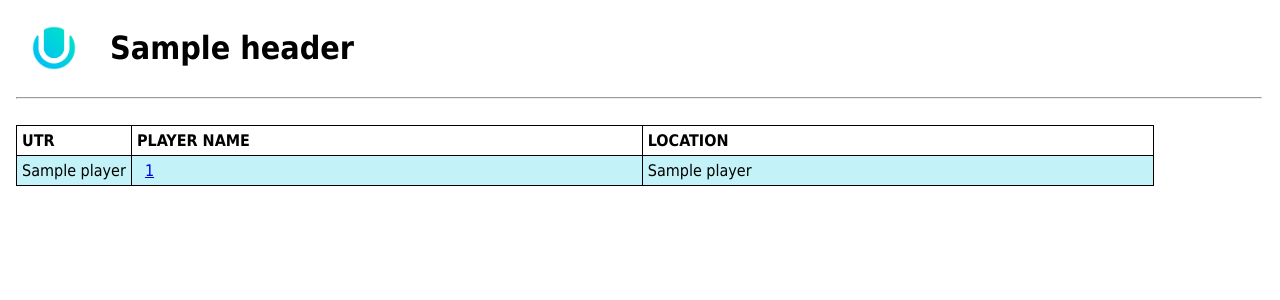
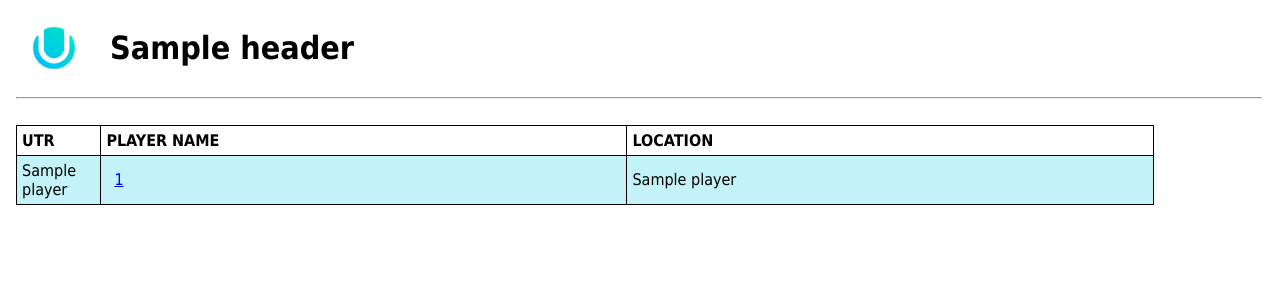
Before and after one commit to ozchamo/UTR, a Flask app: template templates/results.html in a window 1280 px wide. Shown: the top 300 px of the page. Run offline with Flask 2, Linux system fonts and the light colour scheme; the template is opened without the code that fills it: most values are stand-ins (such as "Sample title", 1, 10 or a date in 2020).

Commit message:
Fixed float issue

```diff
--- a/search-player-UTR-flask.py
+++ b/search-player-UTR-flask.py
@@ -69,7 +69,7 @@ def retrieve_player(fullname, dump="no"):
 
     if hitcount == 0:
         # Player does not exist in the DB
-        playerlist.append((searchname, "Player not found in UTR database", "0.00"))
+        playerlist.append((searchname, "Player not found in UTR database", 0.00))
         return(playerlist)
 
     if hitcount > 100:
--- a/templates/results.html
+++ b/templates/results.html
@@ -18,7 +18,7 @@
 
   <TABLE style="width:90%">
     <TR style="height:30px">
-      <TH style="width:6%">UTR</TH>
+      <TH style="width:4%">UTR</TH>
       <TH style="width:30%">PLAYER NAME </TH>
       <TH style="width:30%">LOCATION</TH>
     </TR>
```
